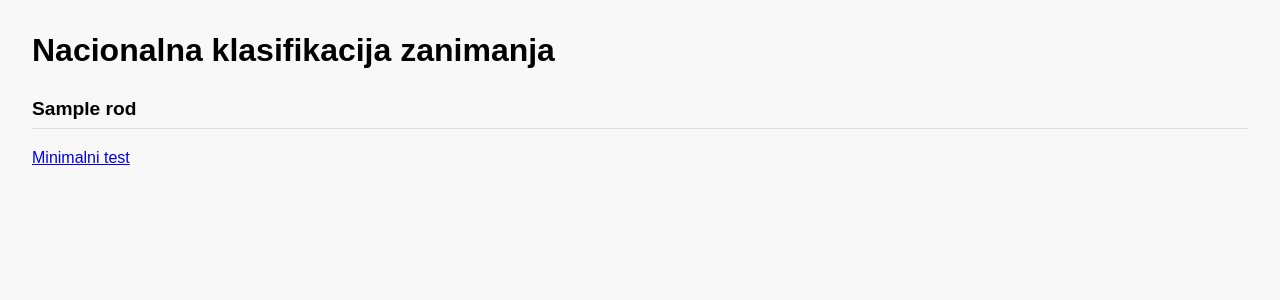
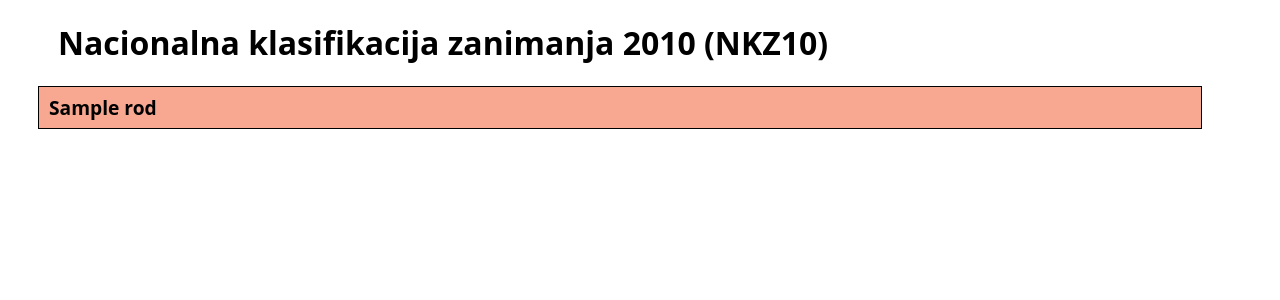
Before and after one commit to gluncic/NKZ10, a FastAPI app: template templates/index.html in a window 1280 px wide. Shown: the top 300 px of the page. Run offline with FastAPI, Linux system fonts and the light colour scheme; the template is opened without the code that fills it: most values are stand-ins (such as "Sample title", 1, 10 or a date in 2020); lists and menus that the app fills with data are empty; some libraries are stand-ins or nearby versions.

Commit message:
Update index.html RADI SVE

```diff
--- a/templates/index.html
+++ b/templates/index.html
@@ -2,118 +2,55 @@
 <html lang="hr">
 <head>
   <meta charset="UTF-8">
-    <title>NKZ – Zanimanja</title>
+  <title>Nacionalna klasifikacija zanimanja 2010 (NKZ10)</title>
   <meta http-equiv="Content-Security-Policy" content="default-src 'self' https://unpkg.com; script-src 'self' 'unsafe-inline' https://unpkg.com; style-src 'self' 'unsafe-inline';">
   <style>
-        body {
-            font-family: sans-serif;
-            margin: 2em;
-            background: #f8f8f8;
-            color: black;
+    .tables-container {
+      margin: 0px 70px 500px 30px;
     }
     table {
+      border-collapse: collapse;
       width: 100%;
-            border-collapse: collapse;
+      margin-bottom: -1px; /* da se ne vidi zadebljanje na preklopu dvije tabele */
     }
-        th, td {
-            padding: 8px;
-            text-align: left;
-            border-bottom: 1px solid #ddd;
+    body {
+      font-family: "Open Sans", Arial, sans-serif;
     }
-        /* Rodovi */
-        .rod-cell {
-            padding-left: 0;
+    tr, th, td {
+      border: 1px solid black;
+      padding: 6px;
     }
-        .rod-link {
-            color: black;
-            font-size: 1.2em;
-            font-weight: bold;
-            text-decoration: none;
-            display: block; /* Da zauzme cijelu širinu ćelije */
-        }
-        /* Skupine */
-        .skupine-cell-container {
-            padding-left: 20px;
-        }
-        .skupine-list {
-            list-style-type: none;
-            padding-left: 0;
-            margin: 0;
-        }
-        .skupina-link {
-            color: black;
-            font-size: 1.1em;
-            font-weight: bold;
-            text-decoration: none;
-            display: block; /* Da zauzme cijelu širinu kontejnera */
-        }
-        /* Zanimanja */
-        .zanimanja-cell-container {
-            padding-left: 40px;
-        }
-        .zanimanja-list {
-            list-style-type: none;
-            padding-left: 0;
-            margin: 0;
-        }
-        .zanimanje-link {
-            color: black;
-            font-size: 1em;
-            text-decoration: none;
-            display: block; /* Da zauzme cijelu širinu kontejnera */
-        }
-        /* Opis */
-        .opis-container {
-            padding-left: 60px;
-        }
-        .opis {
-            background: #f0f0f0;
-            padding: 10px;
-            font-style: italic;
-            border-radius: 5px;
-            color: black;
-            margin-top: 5px;
-        }
-        ul {
-            list-style-type: none;
-            padding-left: 0;
-        }
-        li {
-            margin: 4px 0;
-        }
+    .rod-row { background-color: rgba(242,80,34,0.5);}
+    .rod-link { color: black; padding: 7px 0px 7px 10px; font-size: 1.2em; font-weight: bold; text-decoration: none; cursor: pointer; text-align: left;}
+    .group-row { background-color: rgba(0,120,215,0.5);}
+    .skupina-link { color: black; padding-left: 20px; font-size: 1.1em; font-weight: bold; text-decoration: none; cursor: pointer; }
+    .occupation-row { background-color: #fff; padding-left: 30px;}
+    .zanimanje-link { color: black; padding-left: 0px; font-size: 1em; text-decoration: none; cursor: pointer; }
+    .opis { margin-top: 4px; background: #f5f5f5; padding: 5px 10px 5px 10px; border: 1px solid #ccc; color: black; text-align: justify; font-size: 0.95em;}
   </style>
+  <script src="https://unpkg.com/htmx.org@1.9.2"></script>
 </head>
 <body>
-    <h1>Nacionalna klasifikacija zanimanja</h1>
-    <table>
-        <tbody>
+  <h1 style="padding-left:50px;">Nacionalna klasifikacija zanimanja 2010 (NKZ10)</h1>
+  <div  class="tables-container">
   {% for item in rods %}
-                <tr id="rod-{{ item.slug }}">
-                    <td class="rod-cell">
-                        <a class="rod-link"
-                           href="#"
-                           hx-get="/skupine/{{ item.slug }}"
-                           hx-target="#rod-{{ item.slug }}"
+    <!-- Svaki rod je prikazan kao zasebna tablica -->
+    <table id="table-{{ item.slug }}">
+      <thead>
+        <tr class="rod-row">
+          <th class="rod-link"
+              hx-get="/expand-rod/{{ item.slug }}"
+              hx-target="#table-{{ item.slug }}"
               hx-swap="outerHTML">
               {{ item.rod }}
-                        </a>
-                    </td>
-                    <td class="skupine-cell-container">
-                        </td>
-                    <td class="zanimanja-cell-container">
-                        </td>
+          </th>
         </tr>
-            {% endfor %}
+      </thead>
+      <tbody id="tbody-group-{{ item.slug }}">
+      <!-- u početu se vidi samo naslov tabele - rod-->
       </tbody>
     </table>
-
-    <div class="blok" id="test" style="margin-top: 20px;">
-        <a href="#" hx-get="/test" hx-target="#test" hx-swap="outerHTML">Minimalni test</a>
+  {% endfor %}
   </div>
-
-    <script src="https://unpkg.com/htmx.org@1.9.2"></script>
-    <script>
-        console.log("htmx:", window.htmx);
-    </script>
 </body>
 </html>
```
Lines whose indentation alone changed are shown as unchanged.
